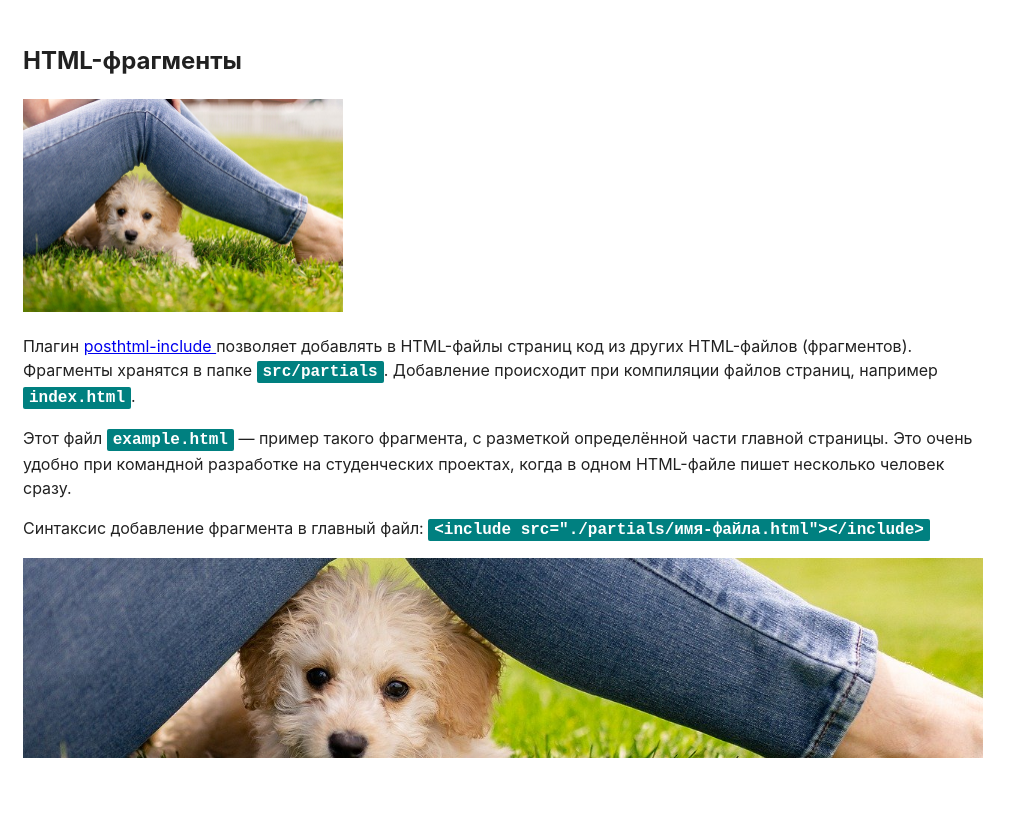
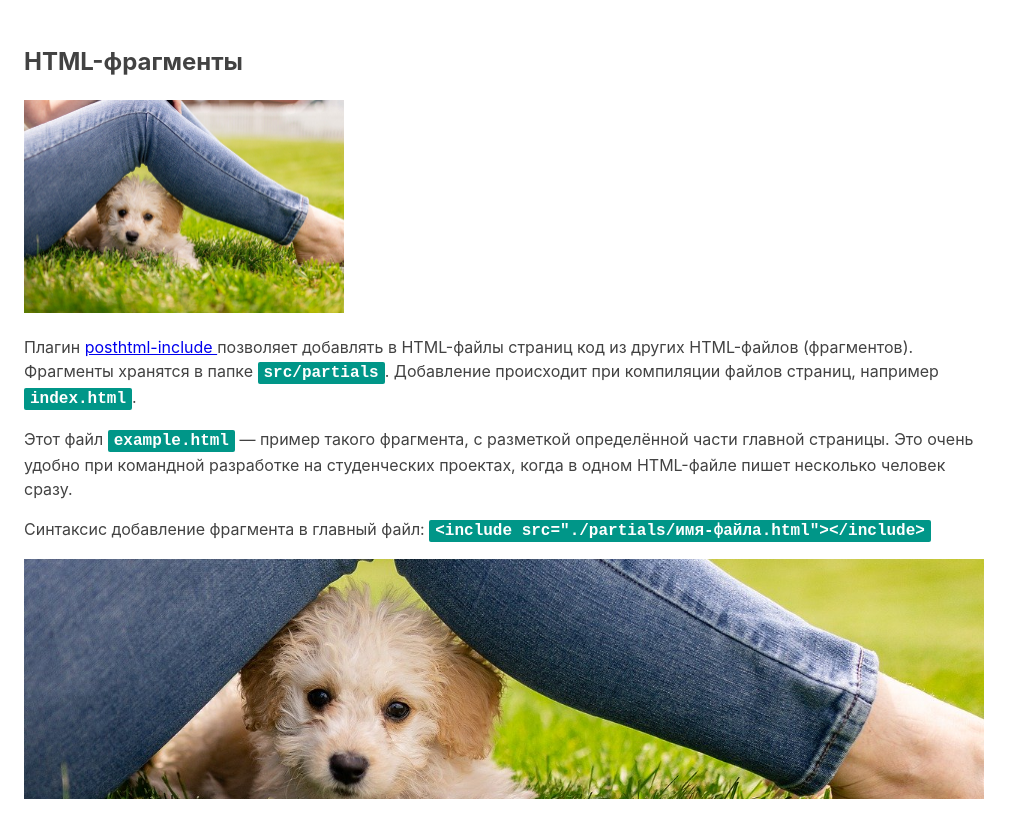
Before and after one commit to idnol/goit-js-hw-08, a website built with Parcel: page src/index.html in a window 1280 px wide. Shown: the whole page, without its empty margins (0-1024 px from the left). Before the commit the page ends 800 px from the top, so only its background shows below. Built offline with nearby package versions, Linux system fonts and the light colour scheme.

Commit message:
update example css

```diff
--- a/src/sass/_example.scss
+++ b/src/sass/_example.scss
@@ -2,23 +2,24 @@
   font-family: -apple-system, BlinkMacSystemFont, 'Segoe UI', Roboto, Oxygen, Ubuntu, Cantarell,
     'Open Sans', 'Helvetica Neue', sans-serif;
   line-height: 1.5;
-  color: #212121;
+  background-color: #fff;
+  color: #424242;
   max-width: 960px;
-  padding: 15px;
+  padding: 16px;
 }
 
 .example code {
   font-family: monospace;
   font-size: 16px;
   font-weight: 700;
-  background-color: teal;
-  color: white;
+  background-color: #009688;
+  color: #fff;
   padding: 2px 6px;
   border-radius: 2px;
 }
 
 .example .background {
-  height: 200px;
+  height: 240px;
   // Путь к изображениям из SASS-файла всегда такой, как из папки css
   background-image: url('../images/demo.jpg');
   background-size: cover;
```
